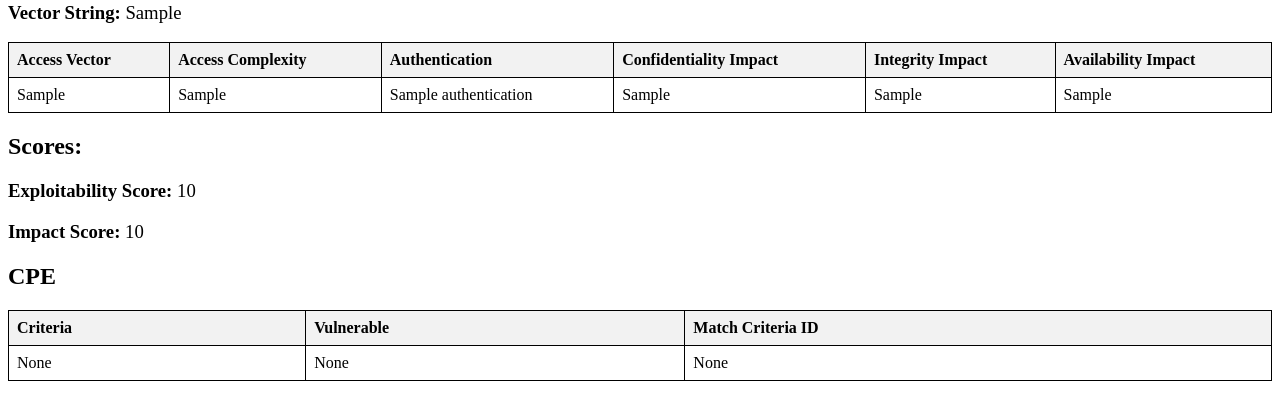
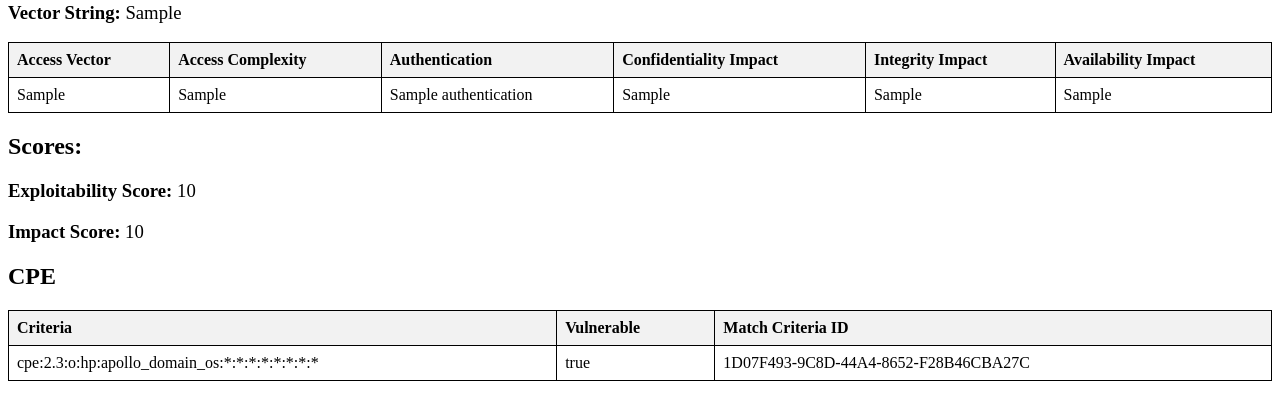
Before and after one commit to Moulikrish45/CVD-Management-System, a Flask app: page /details/1 in a window 1280 px wide. Shown: the part 288-708 px from the top of the page. Run offline with Flask 3, Linux system fonts and the light colour scheme; a database or web service that is not in the repository returns one stand-in record (values such as "Sample title"); some libraries are stand-ins or nearby versions.

Commit message:
Update CVE details template with new sample criteria
The changes include:
- Replacing the placeholder values "None" with a sample CPE value, "true", and a UUID.
- Adding a new row to the

```diff
--- a/main/templates/Cve_details.html
+++ b/main/templates/Cve_details.html
@@ -72,9 +72,9 @@
   <tbody>
     {% if cve_details %}
     <tr>
-      <td>None</td>
-      <td>None</td>
-      <td>None</td>
+      <td>cpe:2.3:o:hp:apollo_domain_os:*:*:*:*:*:*:*:*</td>
+      <td>true</td>
+      <td>1D07F493-9C8D-44A4-8652-F28B46CBA27C</td>
     </tr>
 {% else %}
   <p>No criteria found for this CVE.</p>
```
